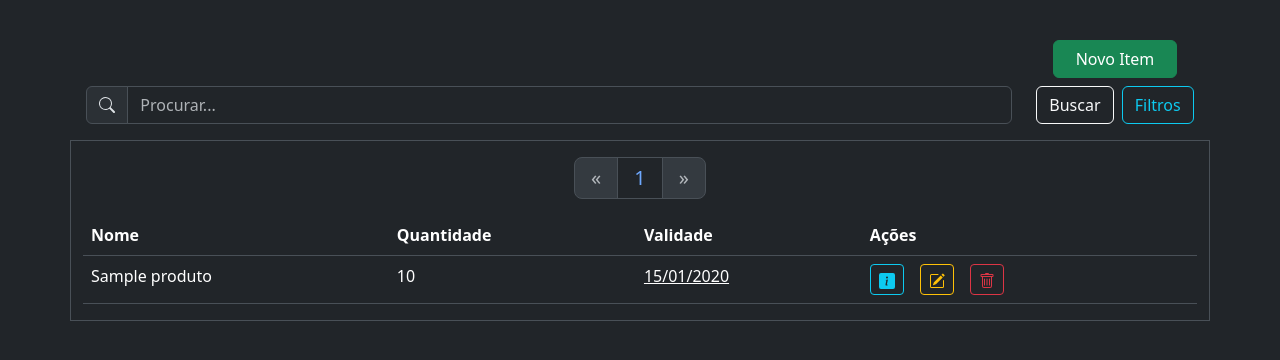
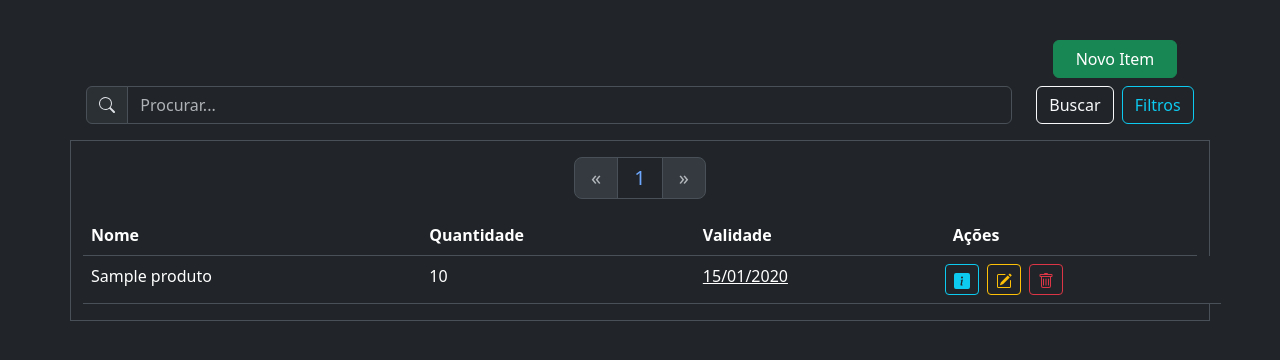
Before and after one commit to junior0xd/projeto-eletiva-1, a PHP site: page /estoque.php?switchEnfermagem=on&switchEscritorio=on&&pagina=1 in a window 1280 px wide. Shown: the part 86-446 px from the top of the page. Run offline with PHP 8.4, Linux system fonts and the light colour scheme; the visitor is signed in with stand-in values (Sample User, id 1); tables that the repository leaves empty hold one stand-in row (values such as "Sample post"); data that the repository does not hold is empty.

Commit message:
implementado variavel de ambiente

```diff
--- a/public_html/estoque.php
+++ b/public_html/estoque.php
@@ -6,7 +6,7 @@ require('../funcoes/security-headers.php');
 require('../funcoes/auth.php');
 require('../funcoes/echo-out.php');
 require('../funcoes/produtos.php');
-Auth::verificar_sessao_ativa();
+Auth::verificar_sessao_ativa(intval(getenv('SESSION_TIMEOUT')));
 define('IN_APP', true);
 $gerenciar_produtos = new Produto($pdo);
 $parametros_get = '?';
@@ -238,11 +238,11 @@ require('head-navbar.php');
                                 <span><?= htmlspecialchars($prod['data_validade']); ?></span>
                             <?php } ?>
                         </td>
-                        <td class="d-flex gap-3">
-                            <button type="button" class="btn btn-outline-info btn-sm" data-bs-toggle="modal" data-bs-target="#detalheProduto" detalhe-produto='<?= json_encode($prod) ?>'><?php iconeInfoSquareFill(); ?></button>
-                            <button type="button" class="btn btn-outline-warning btn-sm" data-bs-toggle="modal" data-bs-target="#editarProduto" detalhe-produto='<?= json_encode($prod) ?>'><?php iconePencilSquare(); ?></button>
+                        <td class="row gx-5">
+                            <button type="button" class="btn btn-outline-info btn-sm col-auto ms-sm-4 ms-lg-3 me-lg-2" data-bs-toggle="modal" data-bs-target="#detalheProduto" detalhe-produto='<?= json_encode($prod) ?>'><?php iconeInfoSquareFill(); ?></button>
+                            <button type="button" class="btn btn-outline-warning btn-sm col-auto me-lg-2" data-bs-toggle="modal" data-bs-target="#editarProduto" detalhe-produto='<?= json_encode($prod) ?>'><?php iconePencilSquare(); ?></button>
                             <?php if($_SESSION['cargo'] == 60){ ?>
-                                <button type="button" class="btn btn-outline-danger btn-sm" data-bs-toggle="modal" data-bs-target="#deletarProduto" detalhe-produto='<?= json_encode($prod) ?>'><?php iconeLixeira(); ?></button>
+                                <button type="button" class="btn btn-outline-danger btn-sm col-auto" data-bs-toggle="modal" data-bs-target="#deletarProduto" detalhe-produto='<?= json_encode($prod) ?>'><?php iconeLixeira(); ?></button>
                             <?php } ?>
                         </td>
                     </tr>
```
